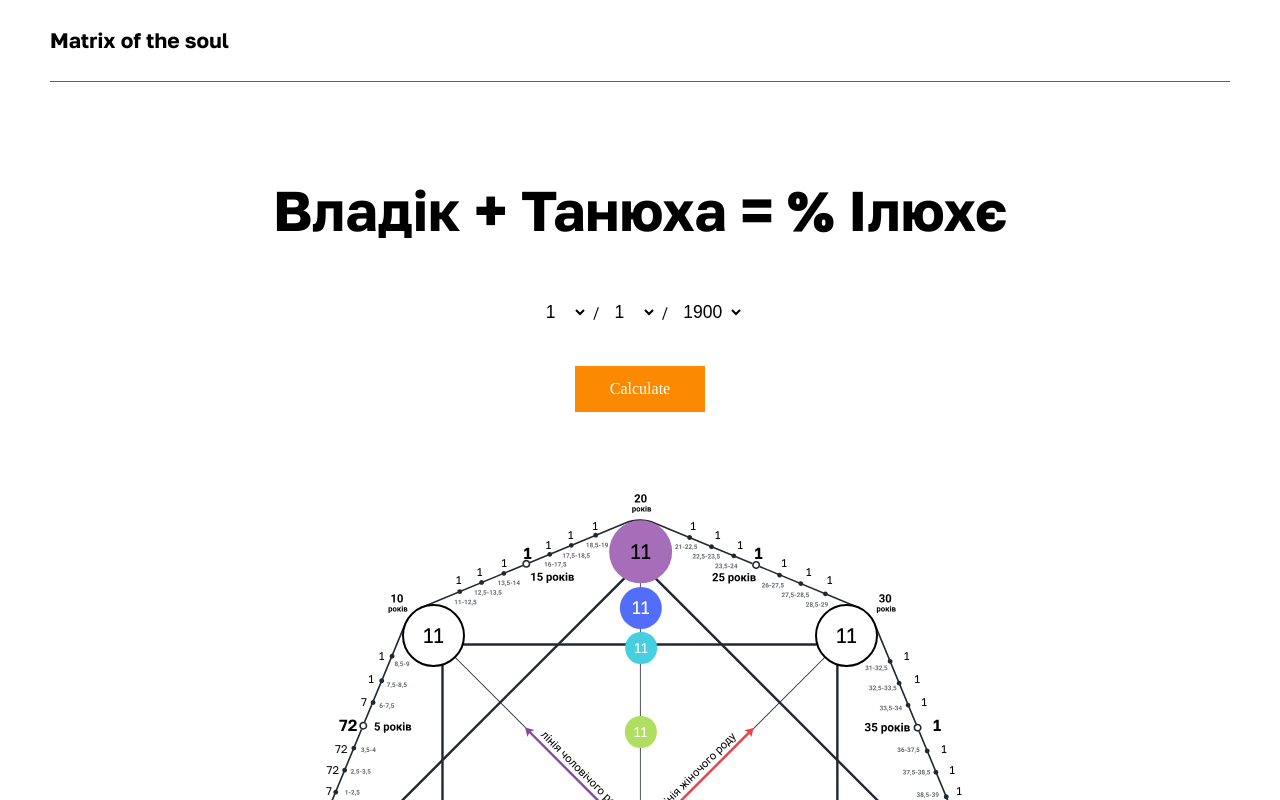
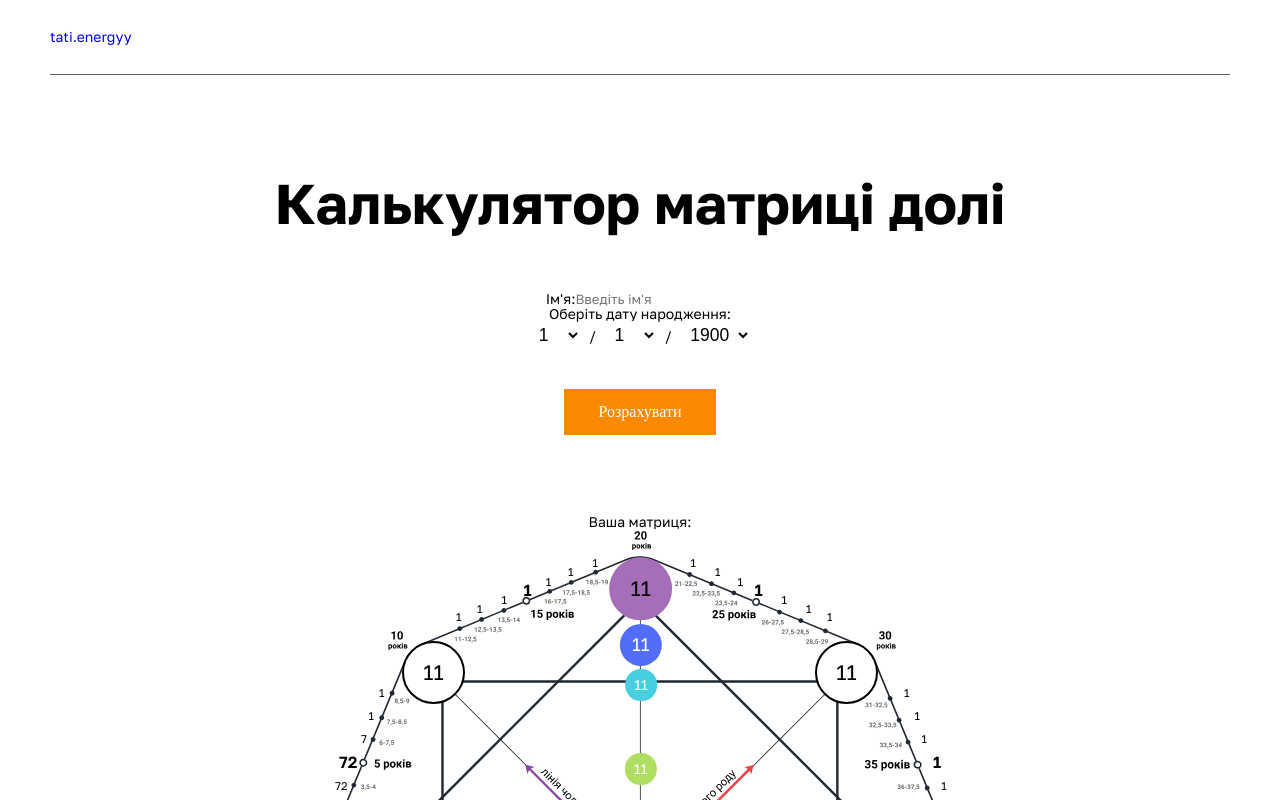
Before and after one commit to thetraining/matrix-soul, a plain HTML site: page index.html in a window 1280 px wide. Shown: the top 800 px of the page. Drawn offline with Linux system fonts and the light colour scheme.

Commit message:
Update index.html

```diff
--- a/index.html
+++ b/index.html
@@ -8,7 +8,7 @@
         <link rel="stylesheet" href="css/default.css" />
         <link rel="stylesheet" href="css/style.css" />
 
-        <title>Matrix of the soul</title>
+        <title>Калькулятор матриці долі</title>
         <script src="js/jQuery.js"></script>
     </head>
     <body>
@@ -19,31 +19,51 @@
             <div class="content">
                 <header class="container">
                     <div class="header__container">
-                        <h2>Matrix of the soul</h2>
+                        <a
+                            class="insta_link"
+                            href="https://www.instagram.com/tati.energyy/"
+                            target="_blank"
+                            >tati.energyy</a
+                        >
                     </div>
                 </header>
 
                 <main class="page">
                     <section class="page__main container">
-                        <h1 class="main__title">Владік + Танюха = % Ілюхє</h1>
+                        <h1 class="main__title">Калькулятор матриці долі</h1>
 
                         <div class="input_data">
-                            <div>
-                                <select id="day"></select>
-                                <span>/</span>
-                                <select id="month"></select>
-                                <span>/</span>
-                                <select id="year"></select>
+                            <div class="data_name">
+                                <label for="uname">Ім'я:</label>
+                                <input
+                                    type="text"
+                                    id="uname"
+                                    name="name"
+                                    placeholder="Введіть ім'я"
+                                />
+                            </div>
+                            <div class="birthday_date">
+                                <label for="day"
+                                    >Оберіть дату народження:</label
+                                >
+                                <div class="birthday_select">
+                                    <select id="day"></select>
+                                    <span>/</span>
+                                    <select id="month"></select>
+                                    <span>/</span>
+                                    <select id="year"></select>
+                                </div>
                             </div>
                             <div
                                 class="button"
                                 id="--lang-btn-calc"
                                 onclick="calculate()"
                             >
-                                Calculate
+                                Розрахувати
                             </div>
                         </div>
 
+                        <div class="matrix__text">Ваша матриця:</div>
                         <div class="main__matrix_image">
                             <div class="ma main_circle">11</div>
                             <div class="s1 main_circle">11</div>
@@ -139,7 +159,7 @@
             </div>
 
             <footer class="footer">
-                <div class="footer__block">Spizheno 2023 ©</div>
+                <div class="footer__block">Matrix of the soul 2023 ©</div>
             </footer>
         </div>
         <script src="js/options.js"></script>
```
